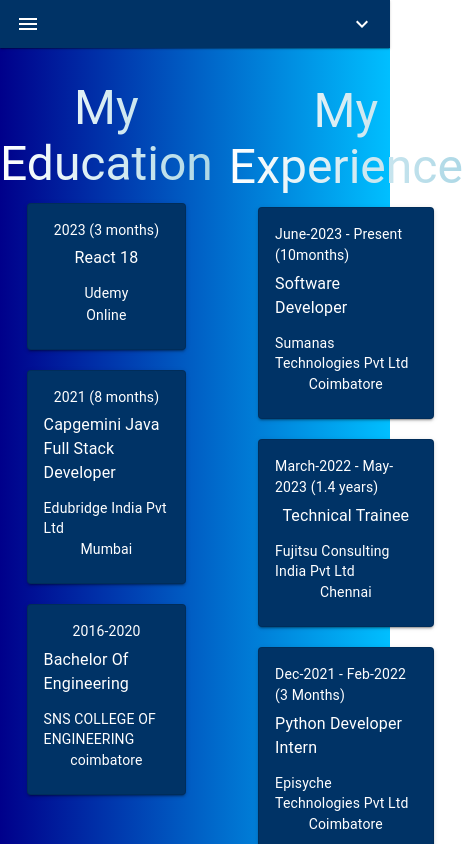
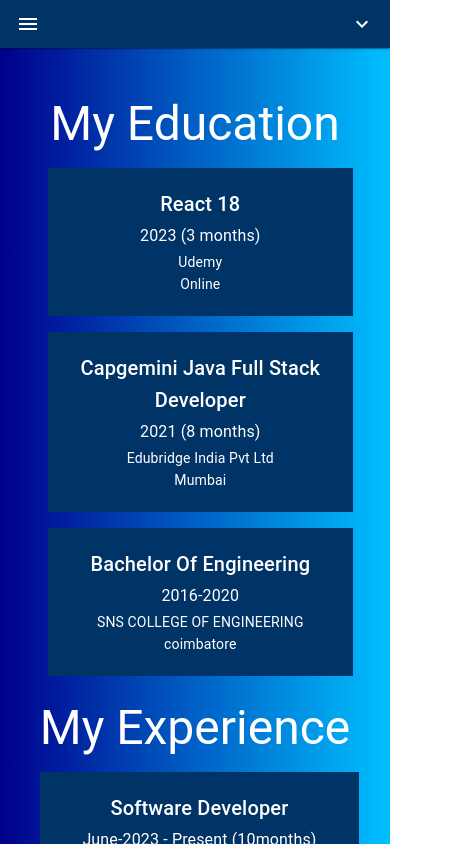
Before and after one commit to Sharma2812/basics, a React (Vite) app in the folder portfolio/: page /resume in a window 390 px wide. Shown: the top 844 px of the page, 463 px wide, since content can reach past the window. Built offline with nearby package versions, Linux system fonts and the light colour scheme.

Commit message:
skills and resume mobile view updated

```diff
--- a/portfolio/src/Components/Resume.tsx
+++ b/portfolio/src/Components/Resume.tsx
@@ -1,36 +1,28 @@
-import { Box, Card, CardContent, Typography, styled } from "@mui/material";
+import { Box, Stack, Typography, styled, useMediaQuery } from '@mui/material';
+import { experienceData } from "../datas/ExperienceData";
+import { motion } from "framer-motion";
 import { educationQualification } from "../datas/EducationData";
-import { experienceData } from "../datas/ExperienceData";
-import { ExperienceOrQualification } from "../dataType/Type";
-import { motion } from "framer-motion"; // Import motion from framer-motion
 
-const StyledCard = styled(Card)(({ theme }) => ({
+
+const StyledBox = styled(Box)({
+  padding:20,
+  marginBottom: 2,
   backgroundColor: "#003366",
-  boxShadow: theme.shadows[2],
-  marginBottom: 20,
   transition: "background-color 0.5s ease-in-out",
+  textAlign: "center",
+  width: "90%",
+  maxWidth: "600px",
+  margin: "0 auto",
   "&:hover": {
     backgroundColor: "#0080ff",
     backgroundImage: "linear-gradient(to right, #00008B, #00BFFF)",
   },
-}));
-
-const GradientTypography = styled(Typography)({
-  backgroundImage: "linear-gradient(to right, #FFFFFF, #ADD8E6)",
-  backgroundClip: "text",
-  color: "transparent",
 });
 
-const StyledCardContent = styled(CardContent)({
-  display: "flex",
-  flexDirection: "column",
-  gap: 1,
-  justifyContent: "center",
-  alignItems: "center",
-  transition: "transform 0.3s ease",
-  "&:hover": {
-    transform: "scale(1.05)",
-  },
+const StyledTypography = styled(Typography)({
+  marginBottom: 2,
+  color: "white",
+  textAlign: "center",
 });
 
 const titles = {
@@ -39,10 +31,10 @@
 };
 
 const Resume = () => {
-  const renderCard = (data: Record<string, ExperienceOrQualification>) => {
-    return Object.keys(data).map((key, index) => {
-      const { year, name, company, institution, city } = data[key];
-      return (
+  const isMobile = useMediaQuery('(max-width:600px)');
+
+  const renderExperience = () => {
+    return Object.keys(experienceData.experience).map((key, index) => (
       <motion.div
         initial={{ opacity: 0 }}
         animate={{ opacity: 1 }}
@@ -50,74 +42,47 @@
         transition={{ duration: 0.5 }}
         key={index}
       >
-          <StyledCard variant="outlined">
-            <StyledCardContent>
-              <Typography sx={{ fontSize: 14, color: "white" }} gutterBottom>
-                {year}
-              </Typography>
-              <Typography sx={{ mb: 1.5, color: "white" }}>{name}</Typography>
-              <Typography variant="body2" sx={{ color: "white" }}>
-                {company || institution} <br />
-              </Typography>
-              <Typography variant="body2" sx={{ color: "white" }}>
-                {city}
-                <br />
-              </Typography>
-            </StyledCardContent>
-          </StyledCard>
+        <StyledBox>
+          <StyledTypography variant="h6">{experienceData.experience[key as keyof typeof experienceData.experience].name}</StyledTypography>
+          <StyledTypography variant="subtitle1">{experienceData.experience[key as keyof typeof experienceData.experience].year}</StyledTypography>
+          <StyledTypography variant="body2">{experienceData.experience[key as keyof typeof experienceData.experience].company}</StyledTypography>
+          <StyledTypography variant="body2">{experienceData.experience[key as keyof typeof experienceData.experience].city}</StyledTypography>
+        </StyledBox>
       </motion.div>
-      );
-    });
+    ));
   };
 
+
+  const renderEducationQualifications = () => {
+    return Object.keys(educationQualification.course).map((key, index) => (
+      <motion.div
+        initial={{ opacity: 0 }}
+        animate={{ opacity: 1 }}
+        exit={{ opacity: 0 }}
+        transition={{ duration: 0.5 }}
+        key={index}
+      >
+        <StyledBox>
+          <StyledTypography variant="h6">{educationQualification.course[key as keyof typeof educationQualification.course].name}</StyledTypography>
+          <StyledTypography variant="subtitle1">{educationQualification.course[key as keyof typeof educationQualification.course].year}</StyledTypography>
+          <StyledTypography variant="body2">{educationQualification.course[key as keyof typeof educationQualification.course].institution}</StyledTypography>
+          <StyledTypography variant="body2">{educationQualification.course[key as keyof typeof educationQualification.course].city}</StyledTypography>
+        </StyledBox>
+      </motion.div>
+    ));
+  };
+
+
   return (
-    <Box
-      sx={{
-        display: "flex",
-        flexDirection: "row",
-        height: "100vh",
-        backgroundImage: "linear-gradient(to right, #00008B, #00BFFF)",
-      }}
-    >
-      <Box sx={{ flex: "1", paddingRight: 1 }}>
-        <GradientTypography
-          variant="h3"
-          align="center"
-          sx={{ marginTop: "15%", marginBottom: "5%" }}
-        >
-          {titles.education}
-        </GradientTypography>
-        <Box
-          sx={{
-            display: "flex",
-            flexDirection: "column",
-            width: "75%",
-            margin: "auto",
-          }}
-        >
-          {renderCard(educationQualification.course)}
-        </Box>
-      </Box>
-
-      <Box sx={{ flex: "1", paddingLeft: 1 }}>
-        <GradientTypography
-          variant="h3"
-          align="center"
-          sx={{ marginTop: "15%", marginBottom: "5%" }}
-        >
-          {titles.experience}
-        </GradientTypography>
-        <Box
-          sx={{
-            display: "flex",
-            flexDirection: "column",
-            width: "75%",
-            margin: "auto",
-          }}
-        >
-          {renderCard(experienceData.experience)}
-        </Box>
-      </Box>
+    <Box display="flex" flexDirection={isMobile ? 'column' : 'row'} justifyContent="center" alignItems="center" minHeight="100vh" padding={3} sx={{ backgroundImage: "linear-gradient(to right, #00008B, #00BFFF)" }}>
+      <Stack flex="1" spacing={2} padding={3}>
+        <StyledTypography variant="h3" >{titles.education}</StyledTypography>
+        {renderEducationQualifications()}
+      </Stack>
+      <Stack flex="1" spacing={2}>
+        <StyledTypography variant="h3">{titles.experience}</StyledTypography>
+        {renderExperience()}
+      </Stack>
     </Box>
   );
 };
--- a/portfolio/src/Components/Skills.tsx
+++ b/portfolio/src/Components/Skills.tsx
@@ -1,4 +1,4 @@
-import { useState } from "react";
+import { useState, useEffect } from "react";
 import {
   Box,
   Card,
@@ -24,7 +24,24 @@
 const Skills = () => {
   const [expandedIndices] = useState(Array(Images.length).fill(false));
   const [selectedSkill, setSelectedSkill] = useState<Skill | null>(null);
-  const skillsChunks = chunkArray(Images, 4);
+  const [chunksPerRow, setChunksPerRow] = useState<number>(4); // Default for desktop
+
+  useEffect(() => {
+    // Check viewport width and set chunk size accordingly
+    const handleResize = () => {
+      const isMobileView = window.innerWidth < 768; // Example breakpoint for mobile
+      setChunksPerRow(isMobileView ? 1 : 4); // Change chunk size for mobile view
+    };
+
+    handleResize(); // Call once on component mount
+    window.addEventListener("resize", handleResize); // Add event listener for window resize
+
+    return () => {
+      window.removeEventListener("resize", handleResize); // Cleanup on unmount
+    };
+  }, []);
+
+  const skillsChunks = chunkArray(Images, chunksPerRow);
 
   const handleSkillClick = (skill: Skill) => {
     setSelectedSkill(skill);
@@ -81,7 +98,7 @@
                     color="text.secondary"
                     sx={{ overflowWrap: "anywhere", cursor: "pointer" }}
                   >
-                    {expandedIndices[rowIndex * 4 + index]
+                    {expandedIndices[rowIndex * chunksPerRow + index]
                       ? skill.description
                       : skill.description.slice(0, 100) + "..."}
                   </Typography>
@@ -90,7 +107,7 @@
                       Rating:
                     </Typography>
                     <Rating
-                      name={`rating-${rowIndex * 4 + index}`}
+                      name={`rating-${rowIndex * chunksPerRow + index}`}
                       value={skill.rating}
                       readOnly
                     />
```
Also changed, not shown: portfolio/src/dataType/Type.ts (+0 -8 lines). Lines whose indentation alone changed are shown as unchanged.
